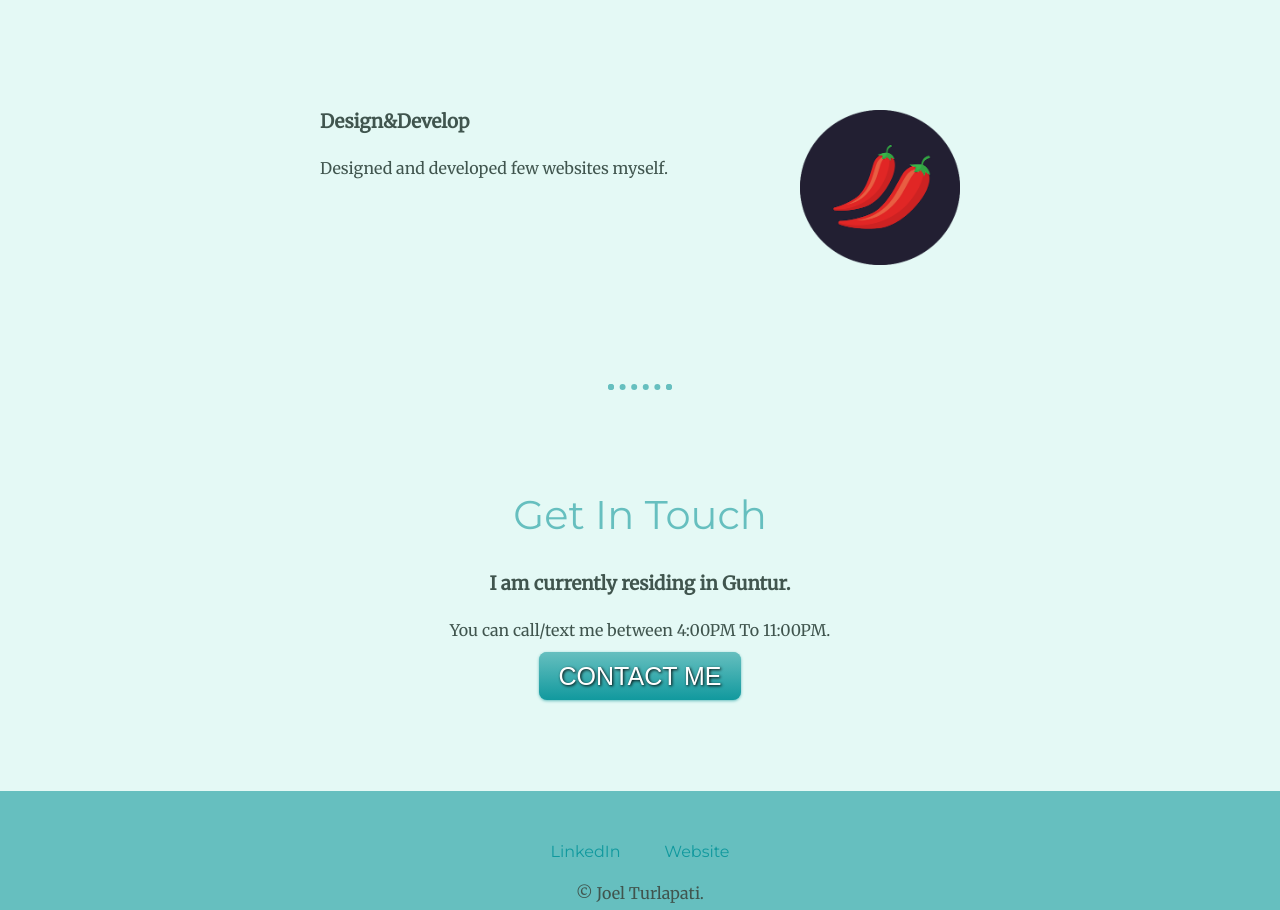
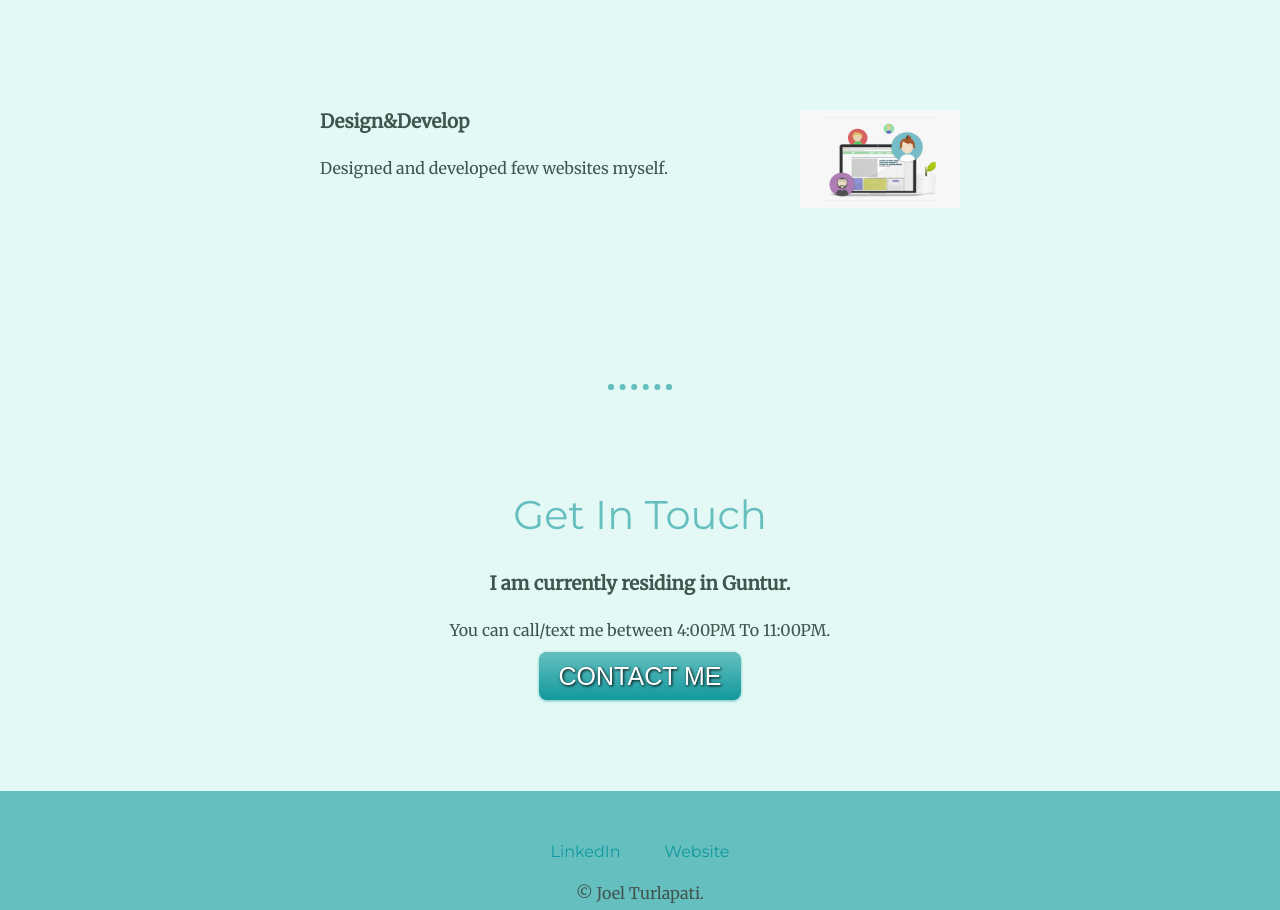
Before and after one commit to JoelTurlapati/myself, a plain HTML site: page index.html in a window 1280 px wide. Shown: the part 1548-2458 px from the top of the page. Drawn offline with Linux system fonts and the light colour scheme.

Commit message:
Update index.html

```diff
--- a/index.html
+++ b/index.html
@@ -31,7 +31,7 @@
               <p>Good experience with C,Python,Java.</p>
             </div>
             <div class="skill-row2">
-              <img class="skill-img2" src="images/chillies.png" alt="">
+              <img class="skill-img2" src="images/website.png" alt="">
               <h3>Design&Develop</h3>
               <p>Designed and developed few websites myself.</p>
             </div>
```
